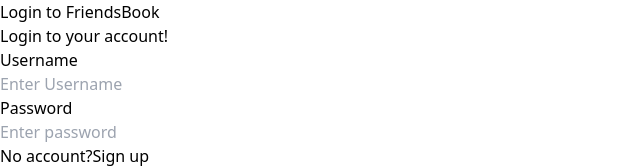
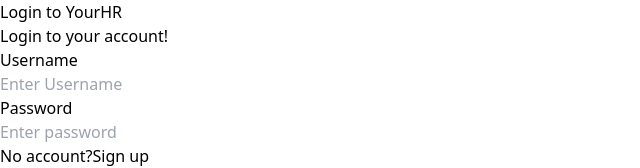
Before and after one commit to Aditya-madwal/YourHR, a React (Vite) app in the folder frontend/: page /login in a window 1280 px wide. Shown: the top 168 px of the page, without its empty margins (0-640 px from the left). Built offline with nearby package versions, Linux system fonts and the light colour scheme; no server answers.

Commit message:
Update Login.jsx

```diff
--- a/frontend/src/pages/Login.jsx
+++ b/frontend/src/pages/Login.jsx
@@ -50,7 +50,7 @@
   return (
     <div className="mx-auto max-w-screen-xl px-4 py-16 sm:px-6 lg:px-8">
       <div className="mx-auto max-w-lg text-center">
-        <h1 className="text-2xl font-bold sm:text-3xl">Login to FriendsBook</h1>
+        <h1 className="text-2xl font-bold sm:text-3xl">Login to YourHR</h1>
 
         <p className="mt-4 text-gray-500 italic">Login to your account!</p>
       </div>
```
